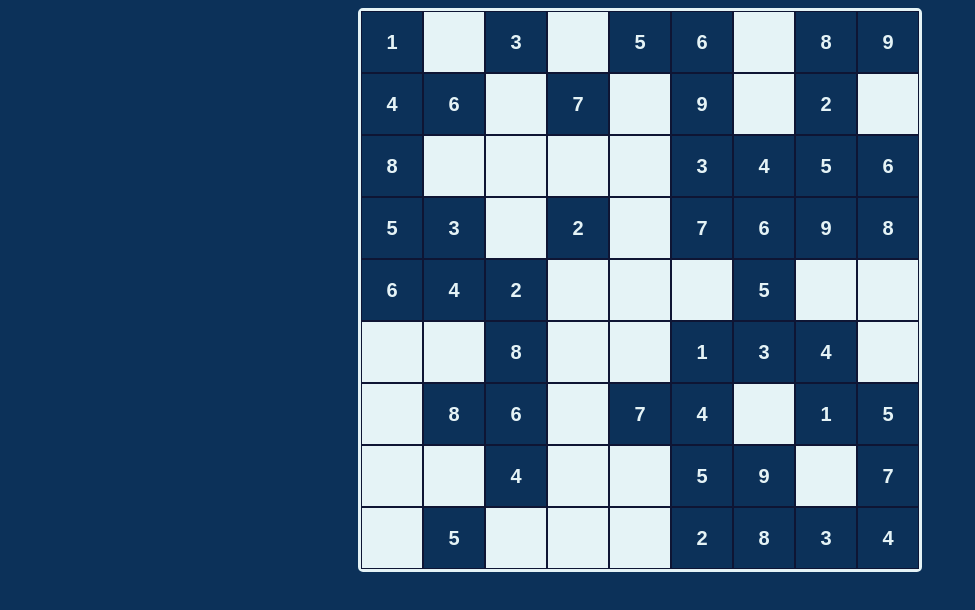
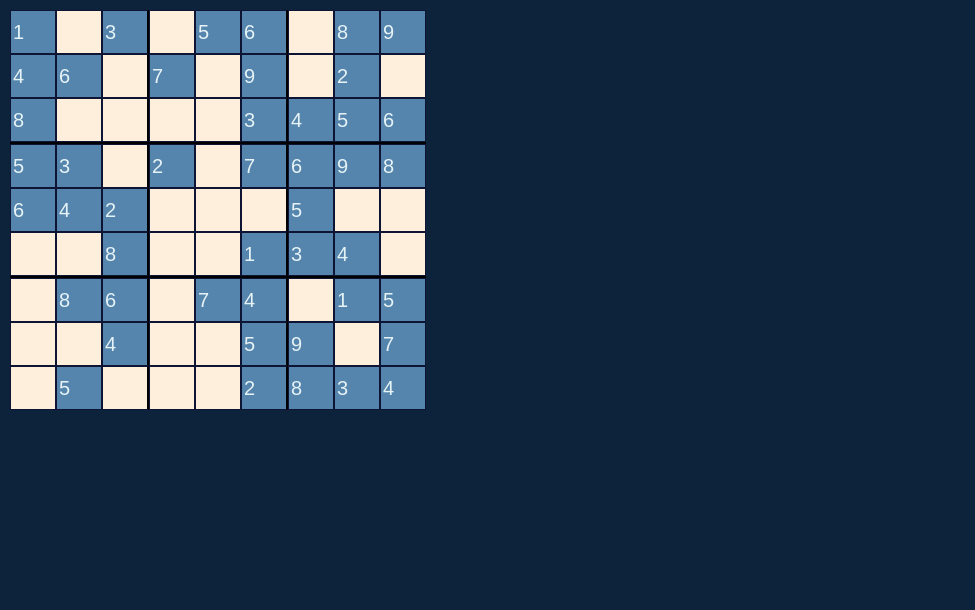
Before and after one commit to RafaelHashimoto/sudoku, a React (Create React App) app: page / in a window 1280 px wide. Shown: the top 610 px of the page, without its empty margins (0-975 px from the left). Built offline with nearby package versions, Linux system fonts and the light colour scheme.

Commit message:
add new style

```diff
--- a/src/components/sudoku/Board.js
+++ b/src/components/sudoku/Board.js
@@ -107,22 +107,31 @@ const Board = () => {
     return Math.floor(row / 3) * ( 3 + Math.floor(col / 3));
   }
 
+  const sudokuBorder = (index) => {
+    if (index < 6 && (index + 1)%3 === 0) { return 'rowBorder' } else { return '' }
+  }
+
+
   const renderRow = (row, rowIndex) => {
     return row.map( (cell, columnIndex) => (
       <Cell key={`cell-${rowIndex}-${columnIndex}`} cell={cell} handleBoardChange={ handleBoardChange } invalids={invalids} ></Cell>
     ))
   }
 
+  const renderRows = () => {
+    return board.map( (row, index) => (
+      <div id={`row-${index}`} key={index} className={`board-row ${ sudokuBorder(index) }`} >
+        { renderRow(row, index) }
+      </div>
+    ))
+  }
+
   return (
-    <div className='board-container'>
-      {
-        board.map( (row, index) => (
-          <div id={`row-${index}`} key={index} className='board-row' >
-            { renderRow(row, index) }
-          </div>
-        ))
-      }
-    </div>
+    <table className='board-container'>
+      <tbody>
+        { renderRows() }
+      </tbody>
+    </table>
   )
 }
 
--- a/src/components/sudoku/Cell.js
+++ b/src/components/sudoku/Cell.js
@@ -10,11 +10,19 @@ const Cell = ({cell, handleBoardChange, invalids}) => {
     }
   }
 
+  const sudokuBorder = () => {
+    if (cell.columnIndex < 6 && (cell.columnIndex+1)%3 === 0) {
+      return 'columnBorder'
+    } else {
+      return ''
+    }
+  }
+
   const className = () => {
     if (isValid()) {
-      return 'board-cell'
+      return `board-cell ${sudokuBorder()}`
     } else {
-      return 'board-cell board-cell-invalid'
+      return `board-cell ${sudokuBorder()} board-cell-invalid`
     }
   }
 
--- a/src/index.css
+++ b/src/index.css
@@ -2,7 +2,7 @@
   --primary-color: #5584AC; /* Muted Blue */
   --secondary-color: #E5F3F6; /* Dark Slate Blue */
   --accent-color: #FEEFDD; /* Warm Beige */
-  --background-color: #0C3159; /* Pale Cream */
+  --background-color: #0c233b; /* Pale Cream */
   --text-color: #0E1534; /* Muted Brown */
 }
 
@@ -13,32 +13,16 @@ body {
   font-family: 'Roboto', sans-serif;
 }
 
-.board-container {
-  display: flex;
-  flex-wrap: wrap;
-  width: 558px; /* Example size, adjust based on your needs */
-  border: 3px solid #E5F3F6; /* Outer border */
-  border-radius: 5px;
-  margin: auto; /* Center the grid horizontally */
-}
-
 .board-cell {
-  width: 60px; /* Each cell is 60px wide */
-  height: 60px; /* Each cell is 60px tall */
+  width: 40px;
+  height: 40px;
   border: 1px solid #0E1534; /* Cell border */
-  justify-content: center;
-  align-items: center;
-  font-size: 20px; /* Adjust based on your needs */
-  font-weight: 600;
-  padding-block: 0px !important;
-  padding-inline: 0px !important;
-  text-align:center;
-  background-color: var(--secondary-color);
-  color: var(--text-color);
+  font-size: 20px;
+  background-color: #FEEFDD;
 }
 
 .board-cell:disabled {
-  background-color: var(--background-color);
+  background-color: var(--primary-color);
   color: var(--secondary-color);
 }
 
@@ -52,3 +36,11 @@ input[type='number']::-webkit-outer-spin-button {
     -webkit-appearance: none;
     margin: 0;
 }
+
+.rowBorder {
+  border-bottom:2px solid black;
+}
+
+.columnBorder {
+  border-right:2px solid black;
+}
```
Also changed, not shown: src/App.css (deleted).
